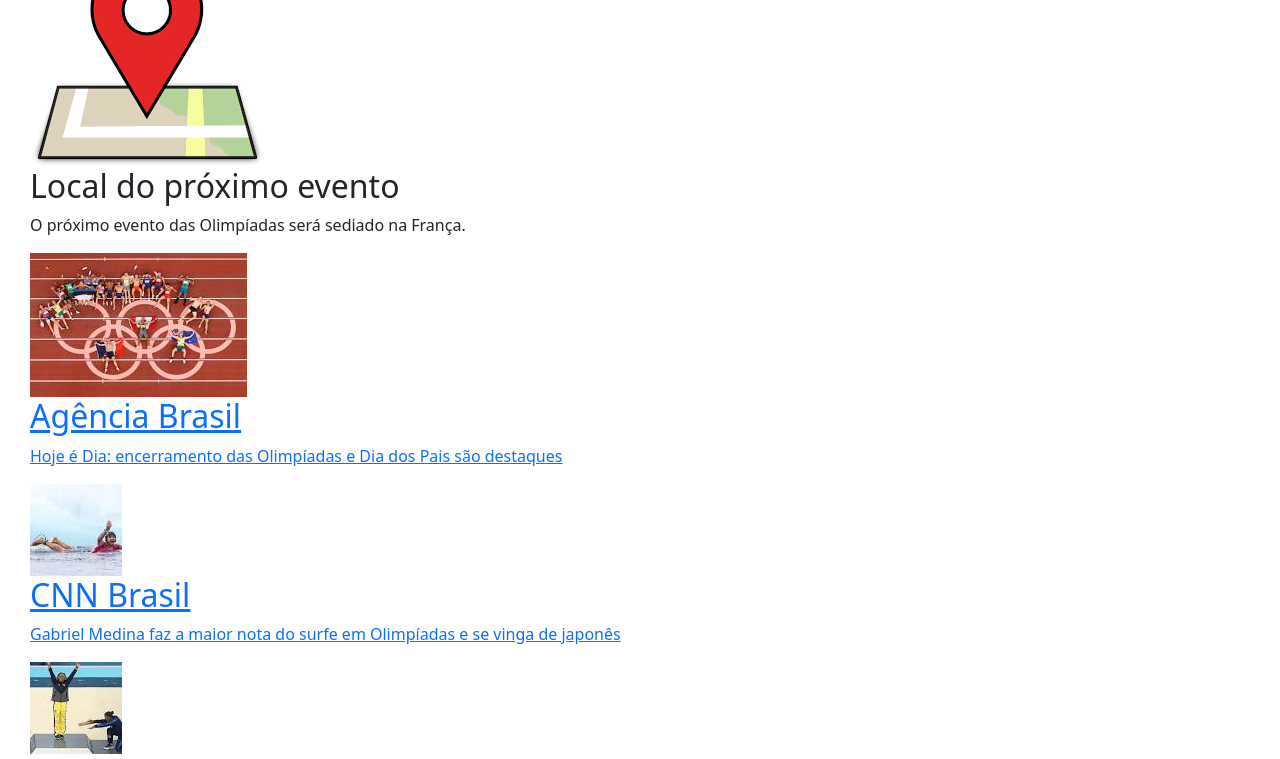
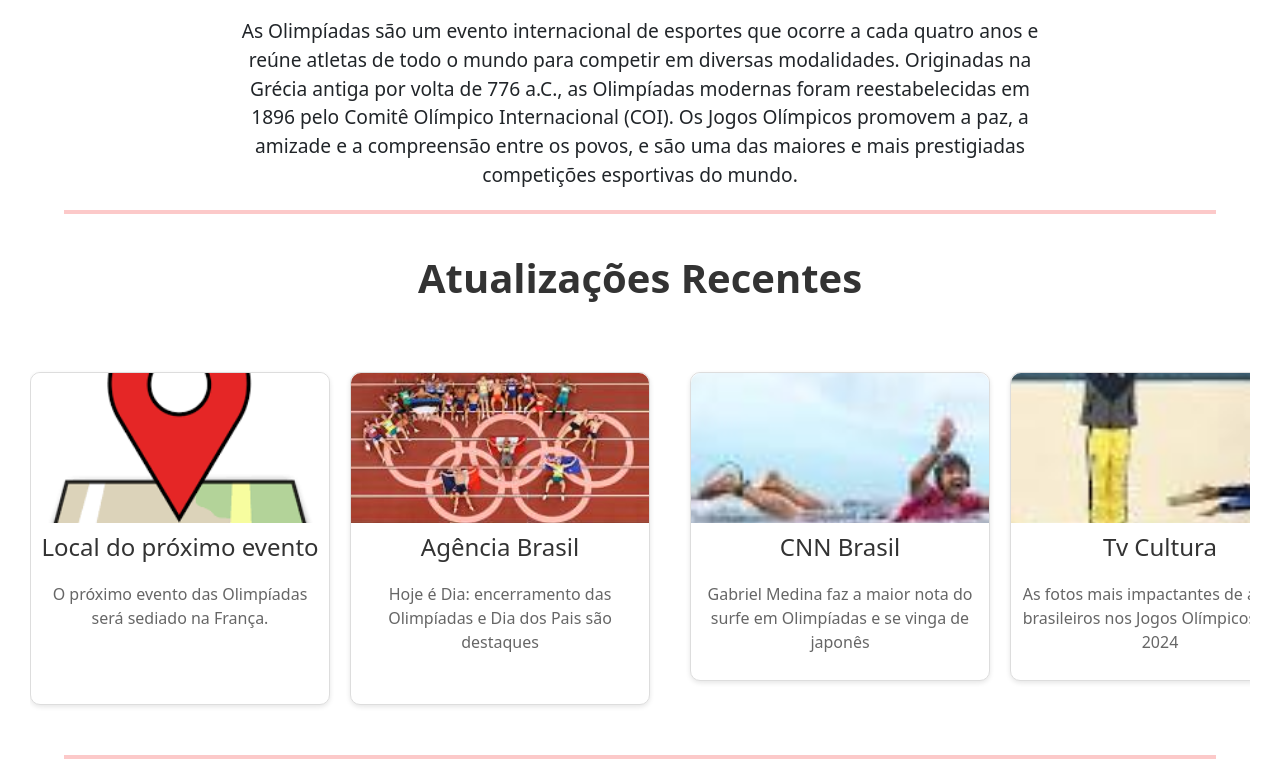
Before and after one commit to ruralxl/Olimpiada, a plain HTML site: page index.html in a window 1280 px wide. Shown: the part 573-1332 px from the top of the page. Drawn offline with nearby package versions, Linux system fonts and the light colour scheme.

Commit message:
Update index.html

```diff
--- a/index.html
+++ b/index.html
@@ -4,7 +4,7 @@
     <meta charset="UTF-8">
     <meta name="viewport" content="width=device-width, initial-scale=1.0">
     <title>Olimpadas</title>
-    <link rel="stylesheet" href="estilo2.css">
+    <link rel="stylesheet" href="estilo/style.css">
     <link href="https://cdn.jsdelivr.net/npm/bootstrap@5.3.3/dist/css/bootstrap.min.css" rel="stylesheet" integrity="sha384-QWTKZyjpPEjISv5WaRU9OFeRpok6YctnYmDr5pNlyT2bRjXh0JMhjY6hW+ALEwIH" crossorigin="anonymous">
     <script src="https://cdn.jsdelivr.net/npm/bootstrap@5.3.3/dist/js/bootstrap.bundle.min.js" integrity="sha384-YvpcrYf0tY3lHB60NNkmXc5s9fDVZLESaAA55NDzOxhy9GkcIdslK1eN7N6jIeHz" crossorigin="anonymous"></script>
     <link rel="icon" href="img/olimpiadaicon.png" type="icon">
```
